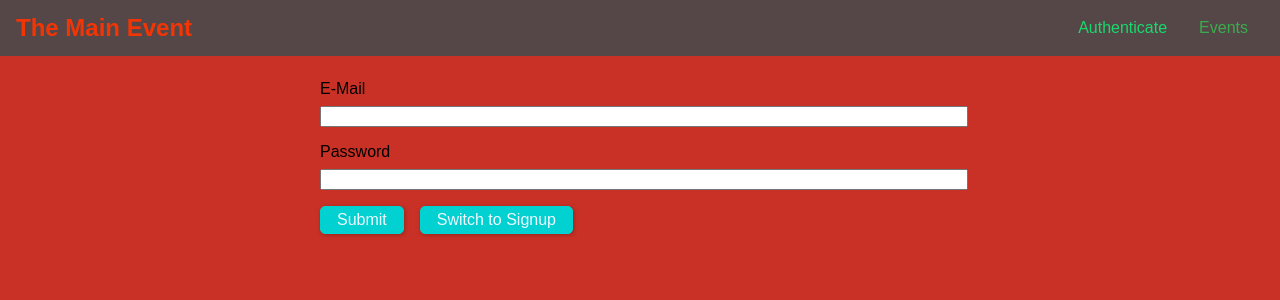
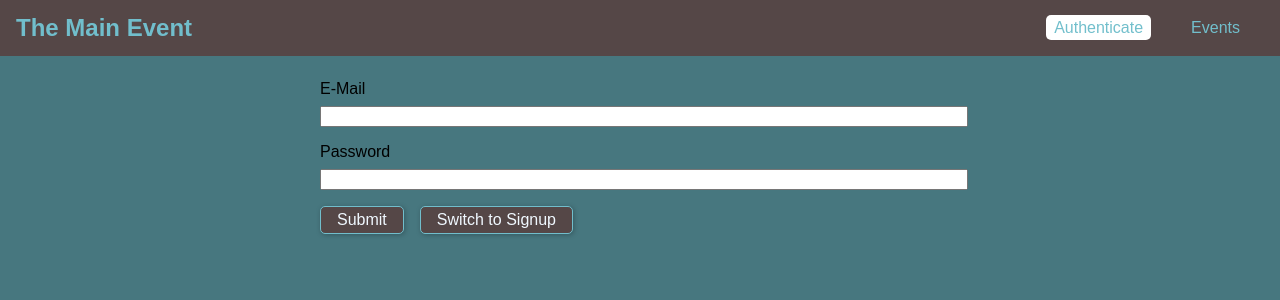
Before and after one commit to KhanDoors/merng-booking-app, a React (Create React App) app in the folder client/: page /auth in a window 1280 px wide. Shown: the top 300 px of the page. Built offline with nearby package versions, Linux system fonts and the light colour scheme.

Commit message:
logout complete

```diff
--- a/client/src/App.css
+++ b/client/src/App.css
@@ -3,5 +3,5 @@
 }
 
 body {
-  background-color: #ca3126;
+  background-color: #47777f;
 }
--- a/client/src/App.js
+++ b/client/src/App.js
@@ -36,7 +36,6 @@ class App extends Component {
             <MainNavbar />
             <main className="main-content">
               <Switch>
-                {!this.state.token && <Redirect from="/" to="/auth" exact />}
                 {this.state.token && <Redirect from="/" to="/events" exact />}
                 {this.state.token && (
                   <Redirect from="/auth" to="/events" exact />
@@ -46,6 +45,7 @@ class App extends Component {
                 {this.state.token && (
                   <Route path="/bookings" component={Bookings} />
                 )}
+                {!this.state.token && <Redirect to="/auth" exact />}
               </Switch>
             </main>
           </AuthContext.Provider>
--- a/client/src/components/Auth.css
+++ b/client/src/components/Auth.css
@@ -19,9 +19,9 @@
 }
 
 .form-actions button {
-  background: #01d1d1;
+  background: #554747;
   font: inherit;
-  border: 1px solid #01d1d1;
+  border: 1px solid #71becc;
   border-radius: 5px;
   padding: 0.25rem 1rem;
   margin-right: 1rem;
--- a/client/src/components/Navbar/MainNavbar.css
+++ b/client/src/components/Navbar/MainNavbar.css
@@ -15,7 +15,7 @@
 .main-navigation_logo h1 {
   margin: 0;
   font-size: 1.5rem;
-  color: #f33506;
+  color: #71becc;
 }
 
 .main-navigation_item {
@@ -34,13 +34,25 @@
   margin: 0 1rem;
 }
 
-.main-navigation_item a {
+.main-navigation_item a,
+.main-navigation_item button {
   text-decoration: none;
-  color: #3bac4e;
+  color: #72bfcc;
+  padding: 0.25rem 0.5rem;
+  border: none;
+  font: inherit;
+  background: transparent;
+  cursor: pointer;
+  vertical-align: middle;
+  margin: 0;
 }
 
 .main-navigation_item a:hover,
 .main-navigation_item a:active,
-.main-navigation_item a.active {
-  color: #17da6d;
+.main-navigation_item a.active,
+.main-navigation_item button:hover,
+.main-navigation_item button:active {
+  background: #ffffff;
+  color: #72bfcc;
+  border-radius: 5px;
 }
--- a/client/src/components/Navbar/MainNavbar.js
+++ b/client/src/components/Navbar/MainNavbar.js
@@ -1,4 +1,4 @@
-import React from "react";
+import React, { Fragment } from "react";
 import { NavLink } from "react-router-dom";
 import "./MainNavbar.css";
 import AuthContext from "../../context/auth-context";
@@ -22,9 +22,14 @@ const MainNavbar = props => (
                 <NavLink to="/events">Events</NavLink>
               </li>
               {context.token && (
-                <li>
-                  <NavLink to="/bookings">Bookings</NavLink>
-                </li>
+                <Fragment>
+                  <li>
+                    <NavLink to="/bookings">Bookings</NavLink>
+                  </li>
+                  <li>
+                    <button onClick={context.logout}>Logout</button>
+                  </li>
+                </Fragment>
               )}
             </ul>
           </nav>
```
